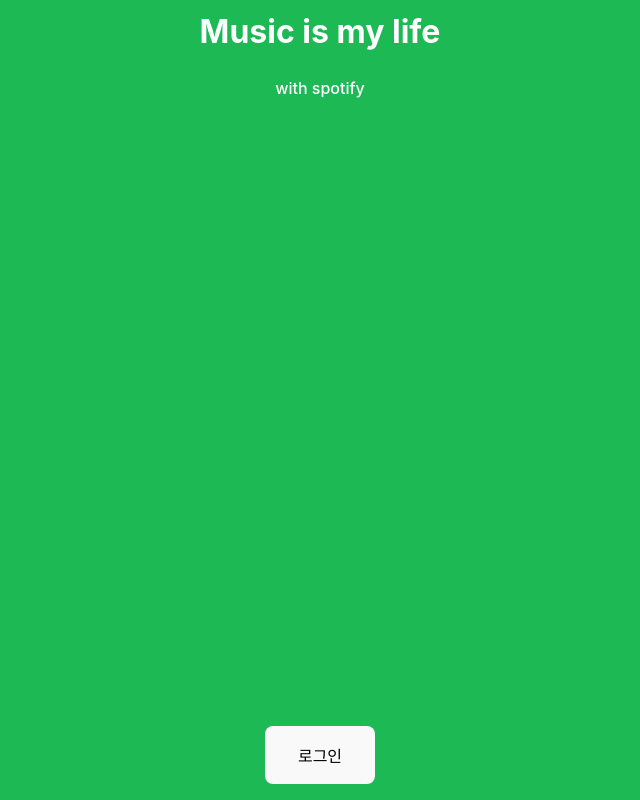
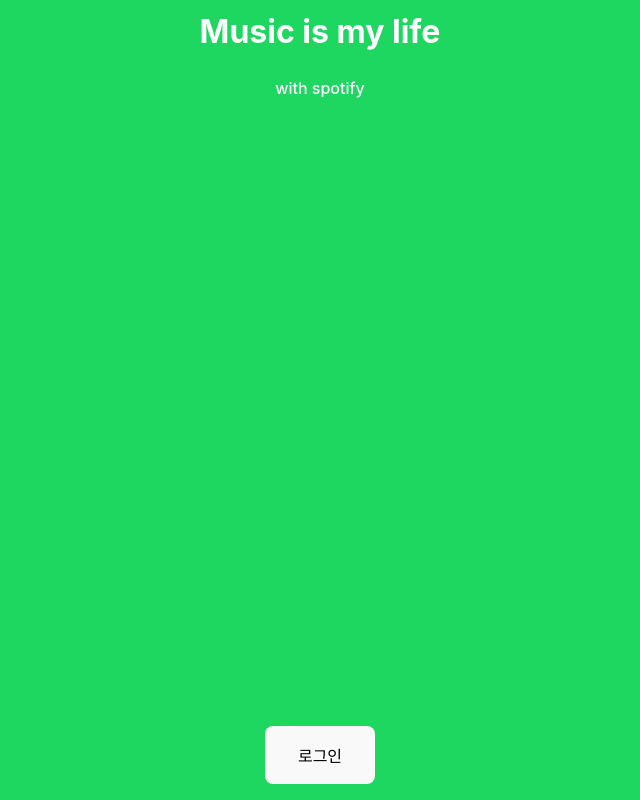
Before and after one commit to bae080311/music-is-my-life, a React (Vite) app: page / in a window 1280 px wide. Shown: the whole page, without its empty margins (320-960 px from the left). Built offline with nearby package versions, Linux system fonts and the light colour scheme; no server answers.

Commit message:
style: backgrund color

```diff
--- a/src/pages/login/styles.ts
+++ b/src/pages/login/styles.ts
@@ -5,7 +5,7 @@ export const Container = styled.div`
   justify-content: space-around;
   align-items: center;
   height: 100vh;
-  background-color: #1db954;
+  background-color: #1ed760;
   width: 100vw;
   flex-direction: column;
 `;
```
